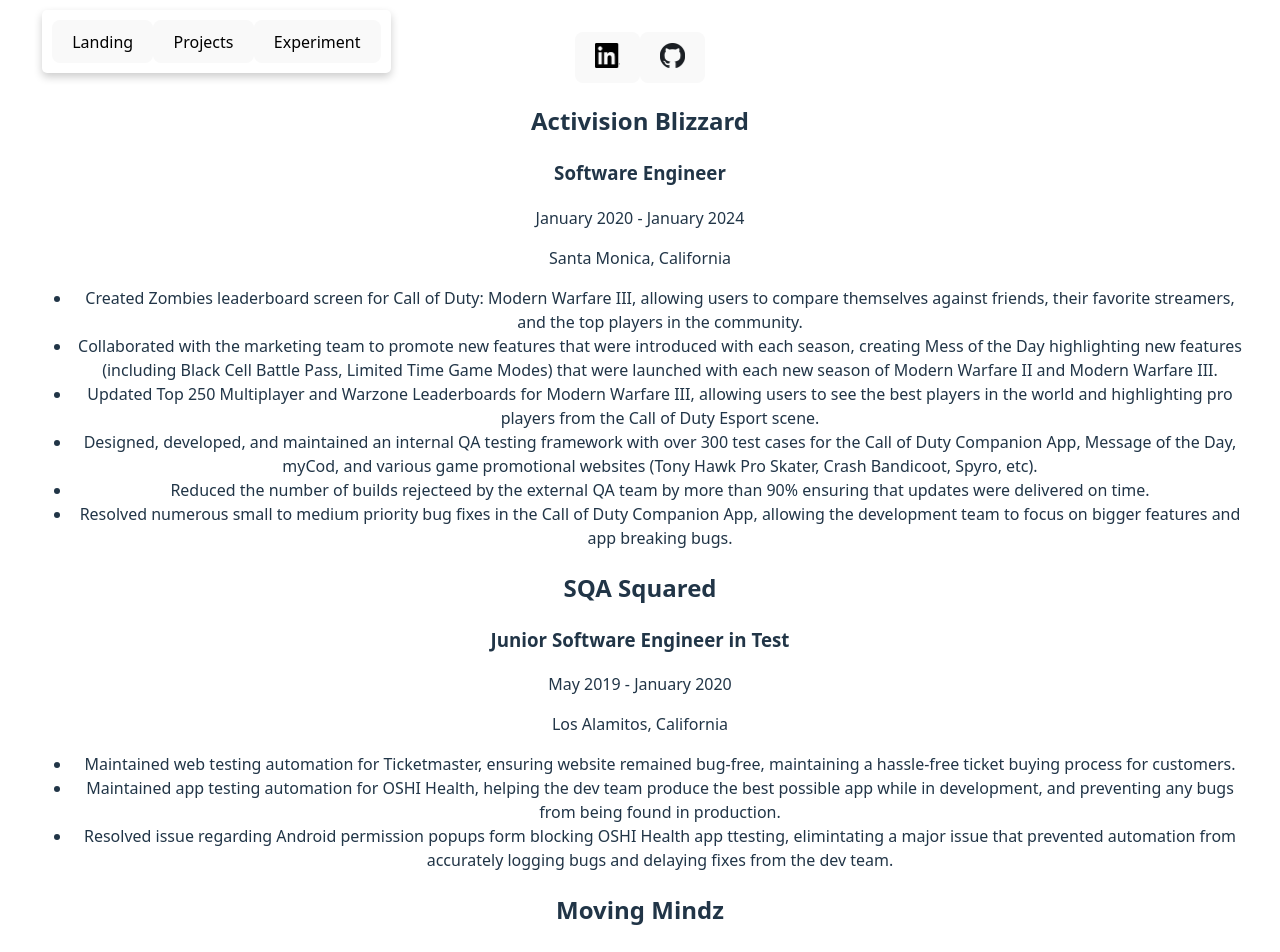
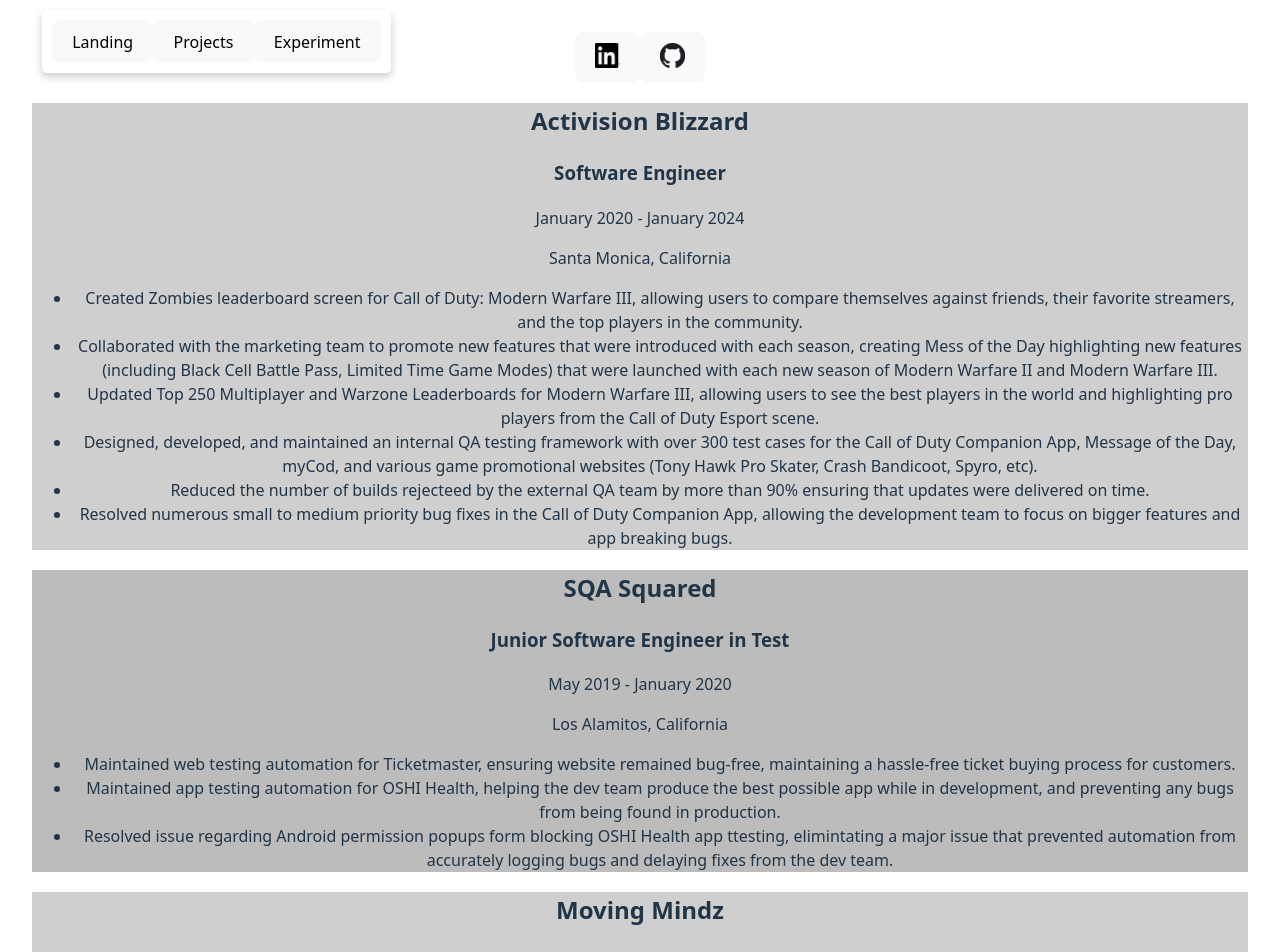
Before and after one commit to B-Rasmussen/portfolio, a React (Vite) app: page / in a window 1280 px wide. Shown: the top 952 px of the page. Built offline with nearby package versions, Linux system fonts and the light colour scheme.

Commit message:
added style page for work history, added ternary operator to add appropriate styling to even/odd job card

```diff
--- a/src/components/WorkHistory.tsx
+++ b/src/components/WorkHistory.tsx
@@ -1,10 +1,11 @@
 import workHistory from "../data/workHistory";
+import "../style/workHistoryStyle.css";
 
 function WorkHistory() {
     return (
         <div>
             {workHistory.map((job) => (
-                <div key={job.id} className="job-card">
+                <div key={job.id} className={job.id % 2 ? "job-card-even" : "job-card-odd"}>
                     <h2>{job.companyName}</h2>
                     <h3>{job.positionTitle}</h3>
                     <p>
--- /dev/null
+++ b/src/style/workHistoryStyle.css
@@ -0,0 +1,7 @@
+.job-card-even {
+    background-color: rgba(160, 160, 160, 0.5);
+}
+
+.job-card-odd {
+    background-color: rgba(122, 122, 122, 0.5);
+}
```
